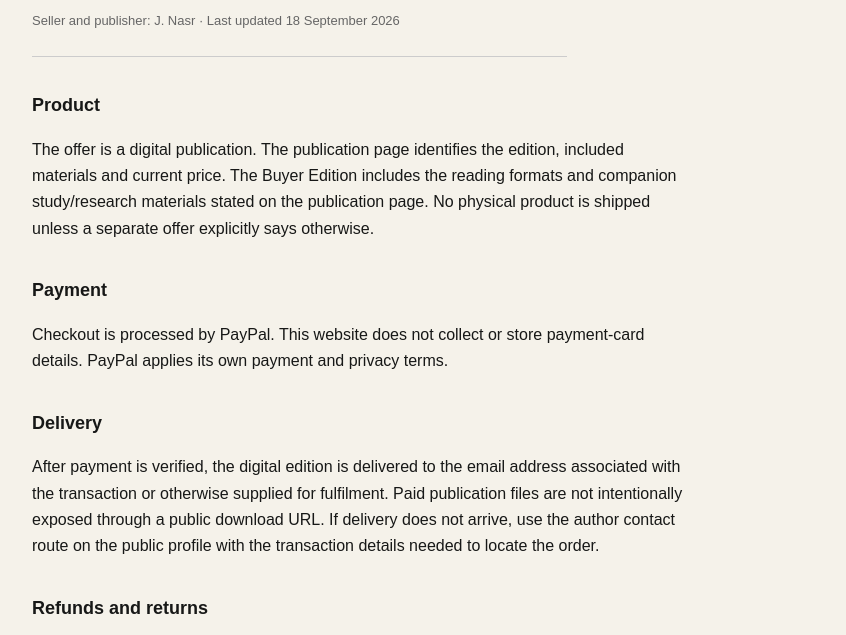
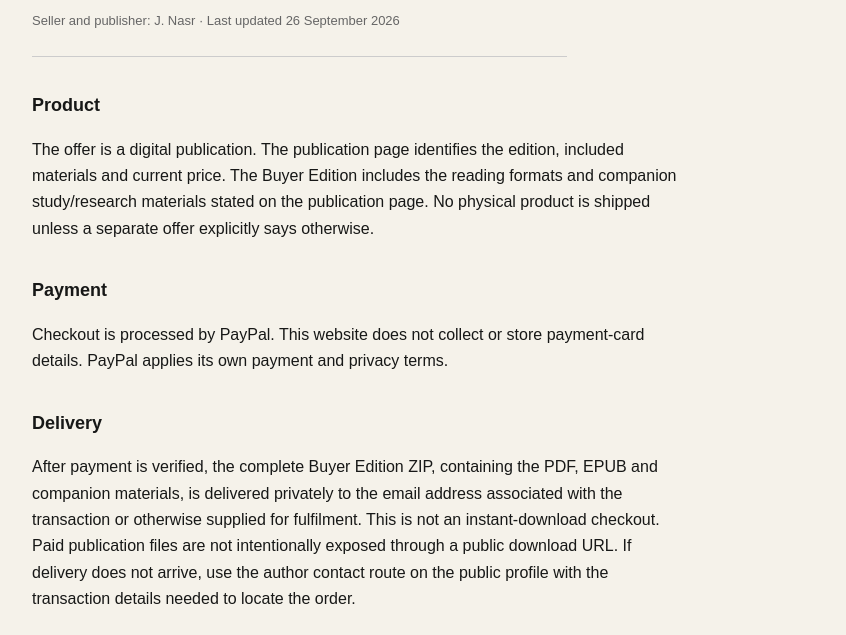
Before and after one commit to Joenasriani/manipulation-book, a website: page terms.html in a window 1280 px wide. Shown: the part 165-800 px from the top of the page, without its empty margins (198-1044 px from the left). Drawn offline with Linux system fonts and the light colour scheme.

Commit message:
Align terms with actual fulfilment

```diff
--- a/terms.html
+++ b/terms.html
@@ -12,10 +12,10 @@
 <body><main class="wrap">
 <a class="back" href="/">← MANIPULATION — THE FOOL AND THE WISE</a>
 <h1>Digital Product Terms, Delivery & Privacy</h1>
-<p class="meta">Seller and publisher: J. Nasr · Last updated 18 September 2026</p>
+<p class="meta">Seller and publisher: J. Nasr · Last updated 26 September 2026</p>
 <h2>Product</h2><p>The offer is a digital publication. The publication page identifies the edition, included materials and current price. The Buyer Edition includes the reading formats and companion study/research materials stated on the publication page. No physical product is shipped unless a separate offer explicitly says otherwise.</p>
 <h2>Payment</h2><p>Checkout is processed by PayPal. This website does not collect or store payment-card details. PayPal applies its own payment and privacy terms.</p>
-<h2>Delivery</h2><p>After payment is verified, the digital edition is delivered to the email address associated with the transaction or otherwise supplied for fulfilment. Paid publication files are not intentionally exposed through a public download URL. If delivery does not arrive, use the author contact route on the public profile with the transaction details needed to locate the order.</p>
+<h2>Delivery</h2><p>After payment is verified, the complete Buyer Edition ZIP, containing the PDF, EPUB and companion materials, is delivered privately to the email address associated with the transaction or otherwise supplied for fulfilment. This is not an instant-download checkout. Paid publication files are not intentionally exposed through a public download URL. If delivery does not arrive, use the author contact route on the public profile with the transaction details needed to locate the order.</p>
 <h2>Refunds and returns</h2><p>Because the product is digital, refund requests are assessed case by case, subject to any mandatory consumer rights that apply. Contact the seller with the order details and the reason for the request. Nothing on this page limits rights that cannot legally be waived.</p>
 <h2>Licence</h2><p>Unless a separate written licence states otherwise, purchase grants the buyer a personal, non-transferable reading and study licence. The files may not be resold, redistributed, publicly posted, or represented as the buyer's own publication.</p>
 <h2>Privacy</h2><p>This static publication site does not ask for payment-card information. Hosting, security and payment providers may process technical, transaction or anti-fraud data as part of providing their services. Email sent for fulfilment or support is used to process the order and correspondence.</p>
```
